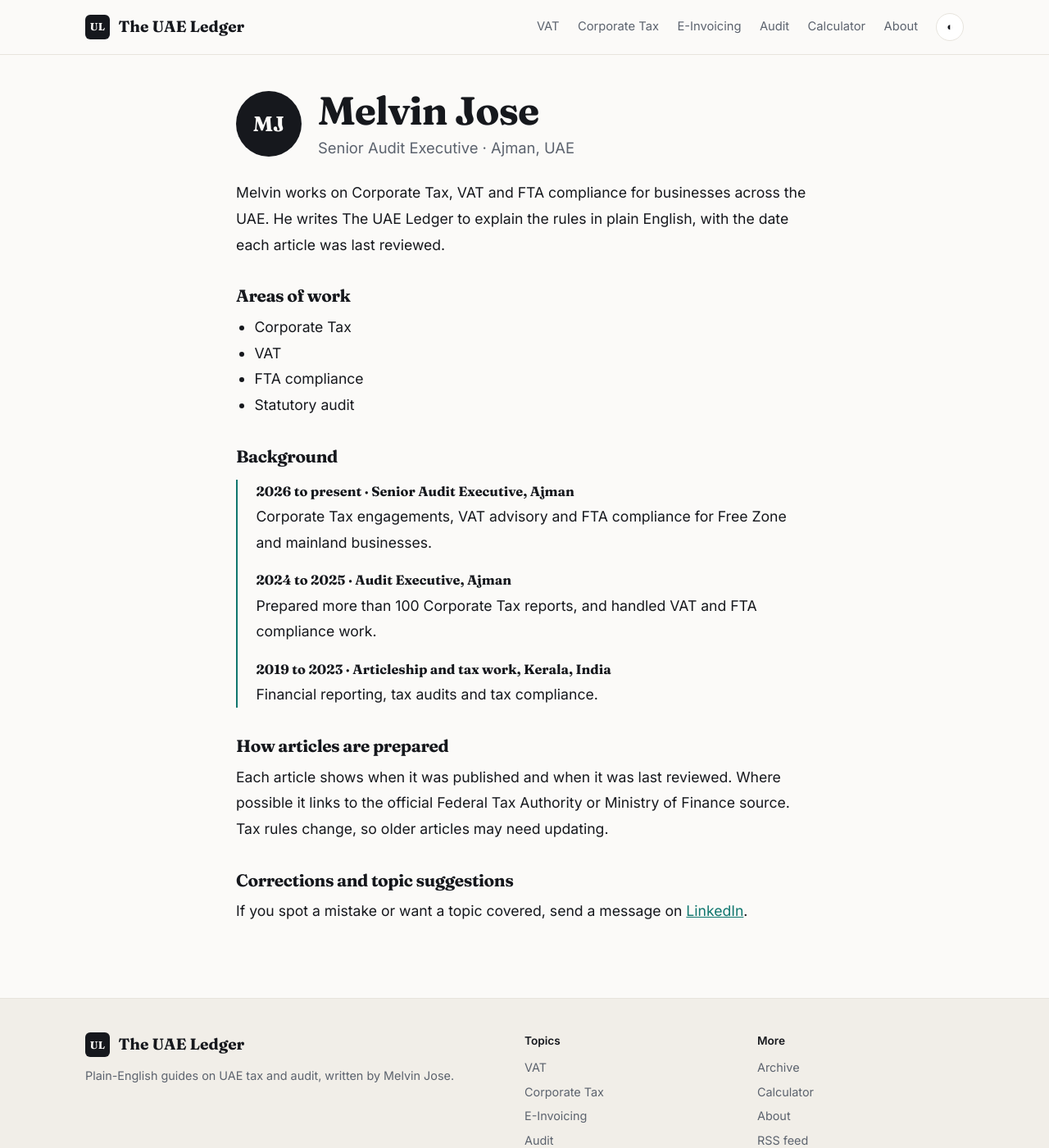
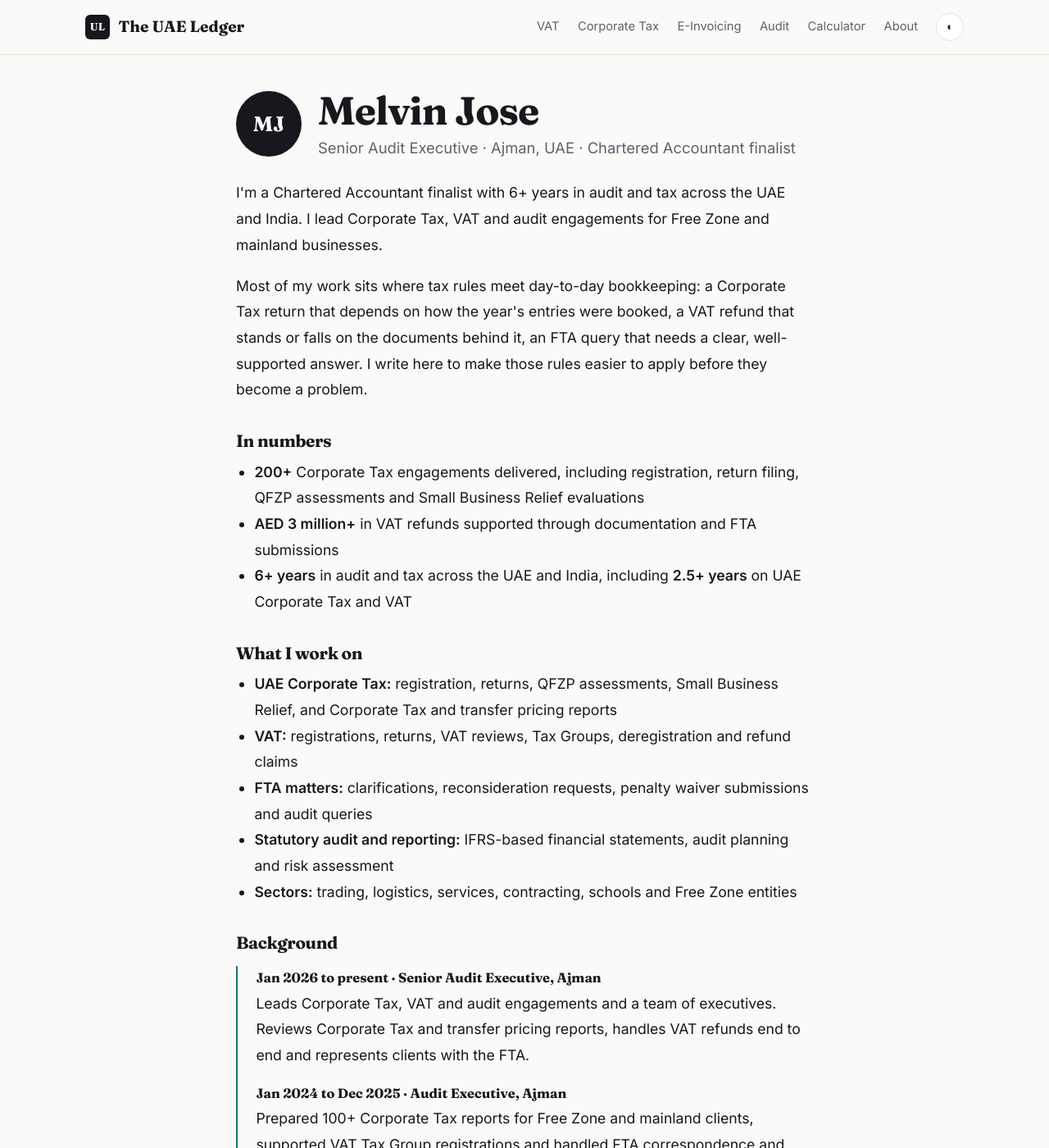
Before and after one commit to MelvinJose108/melvinjose.github.io, a Jekyll site: the page built from about/index.html, in a window 1280 px wide and 1400 px high. Shown: the whole window at 82% size. Built offline with Jekyll 4.4.1, drawn with Linux system fonts in a browser that asks for light colours; some of the changed text lies outside the part shown.

Commit message:
Rewrite About page from LinkedIn profile (#2)
* Rewrite About page from LinkedIn profile

Co-Authored-By: Claude Opus 5.5 <noreply@anthropic.com>
Claude-Session: https://claude.ai/code/session_01EBT4cYX72Yrwk4UFZtHLjU

* Use AED 3 million+ for VAT refunds

Co-Authored-By: Claude Opus 5.5 <noreply@anthropic.com>
Claude-Session: https://claude.ai/code/session_01EBT4cYX72Yrwk4UFZtHLjU

---------

Co-authored-by: Melvin Jose <noreply@anthropic.com>

```diff
--- a/about/index.html
+++ b/about/index.html
@@ -1,26 +1,52 @@
 ---
 layout: default
 title: About
-seo_title: About the author
-description: "About Melvin Jose, Senior Audit Executive in Ajman, UAE, and how the guides on The UAE Ledger are prepared, reviewed and corrected."
+seo_title: About Melvin Jose
+description: "Melvin Jose is a Senior Audit Executive in Ajman, UAE, working on Corporate Tax, VAT, FTA compliance and statutory audit for Free Zone and mainland businesses."
 permalink: /about/
 ---
 {% assign a = site.data.author %}
 <div class="post">
-  <div class="aboutHead"><div class="avatar big" aria-hidden="true">{{ a.initials }}</div><div><h1 class="pagetitle">{{ a.name }}</h1><p class="deck">{{ a.title }} · {{ a.city }}, UAE</p></div></div>
+  <div class="aboutHead"><div class="avatar big" aria-hidden="true">{{ a.initials }}</div><div><h1 class="pagetitle">{{ a.name }}</h1><p class="deck">{{ a.title }} · {{ a.city }}, UAE · Chartered Accountant finalist</p></div></div>
   <div class="body">
-    <p>{{ a.bio }}</p>
-    <h3>Areas of work</h3>
-    <ul>{% for e in a.expertise %}<li>{{ e }}</li>{% endfor %}</ul>
+    <p>I'm a Chartered Accountant finalist with 6+ years in audit and tax across the UAE and India. I lead Corporate Tax, VAT and audit engagements for Free Zone and mainland businesses.</p>
+    <p>Most of my work sits where tax rules meet day-to-day bookkeeping: a Corporate Tax return that depends on how the year's entries were booked, a VAT refund that stands or falls on the documents behind it, an FTA query that needs a clear, well-supported answer. I write here to make those rules easier to apply before they become a problem.</p>
+
+    <h3>In numbers</h3>
+    <ul>
+      <li><b>200+</b> Corporate Tax engagements delivered, including registration, return filing, QFZP assessments and Small Business Relief evaluations</li>
+      <li><b>AED 3 million+</b> in VAT refunds supported through documentation and FTA submissions</li>
+      <li><b>6+ years</b> in audit and tax across the UAE and India, including <b>2.5+ years</b> on UAE Corporate Tax and VAT</li>
+    </ul>
+
+    <h3>What I work on</h3>
+    <ul>
+      <li><b>UAE Corporate Tax:</b> registration, returns, QFZP assessments, Small Business Relief, and Corporate Tax and transfer pricing reports</li>
+      <li><b>VAT:</b> registrations, returns, VAT reviews, Tax Groups, deregistration and refund claims</li>
+      <li><b>FTA matters:</b> clarifications, reconsideration requests, penalty waiver submissions and audit queries</li>
+      <li><b>Statutory audit and reporting:</b> IFRS-based financial statements, audit planning and risk assessment</li>
+      <li><b>Sectors:</b> trading, logistics, services, contracting, schools and Free Zone entities</li>
+    </ul>
+
     <h3>Background</h3>
     <ol class="hist">
-      <li><b>2026 to present · Senior Audit Executive, Ajman</b>Corporate Tax engagements, VAT advisory and FTA compliance for Free Zone and mainland businesses.</li>
-      <li><b>2024 to 2025 · Audit Executive, Ajman</b>Prepared more than 100 Corporate Tax reports, and handled VAT and FTA compliance work.</li>
-      <li><b>2019 to 2023 · Articleship and tax work, Kerala, India</b>Financial reporting, tax audits and tax compliance.</li>
+      <li><b>Jan 2026 to present · Senior Audit Executive, Ajman</b>Leads Corporate Tax, VAT and audit engagements and a team of executives. Reviews Corporate Tax and transfer pricing reports, handles VAT refunds end to end and represents clients with the FTA.</li>
+      <li><b>Jan 2024 to Dec 2025 · Audit Executive, Ajman</b>Prepared 100+ Corporate Tax reports for Free Zone and mainland clients, supported VAT Tax Group registrations and handled FTA correspondence and penalty waiver requests.</li>
+      <li><b>Jun 2023 to Aug 2023 · Tax Associate, Kerala, India</b>Tax compliance work.</li>
+      <li><b>Jan 2019 to Jan 2022 · CA Articleship, Thrissur, India</b>Financial reporting and tax audits.</li>
     </ol>
+
+    <h3>Qualifications and tools</h3>
+    <ul>
+      <li><b>Qualification:</b> Chartered Accountant finalist, The Institute of Chartered Accountants of India</li>
+      <li><b>Systems:</b> Tally ERP, QuickBooks, Zoho Books, Odoo, Excel (advanced)</li>
+      <li><b>Languages:</b> English, Hindi, Malayalam</li>
+    </ul>
+
     <h3>How articles are prepared</h3>
     <p>Each article shows when it was published and when it was last reviewed. Where possible it links to the official Federal Tax Authority or Ministry of Finance source. Tax rules change, so older articles may need updating.</p>
-    <h3>Corrections and topic suggestions</h3>
-    <p>If you spot a mistake or want a topic covered, send a message on <a href="{{ a.linkedin }}" target="_blank" rel="noopener">LinkedIn</a>.</p>
+
+    <h3>Get in touch</h3>
+    <p>If you spot a mistake, want a topic covered or want to talk through a tax question, send me a message on <a href="{{ a.linkedin }}" target="_blank" rel="noopener">LinkedIn</a>.</p>
   </div>
 </div>
```
Also changed, not shown: _data/author.yml (+8 -6 lines).
